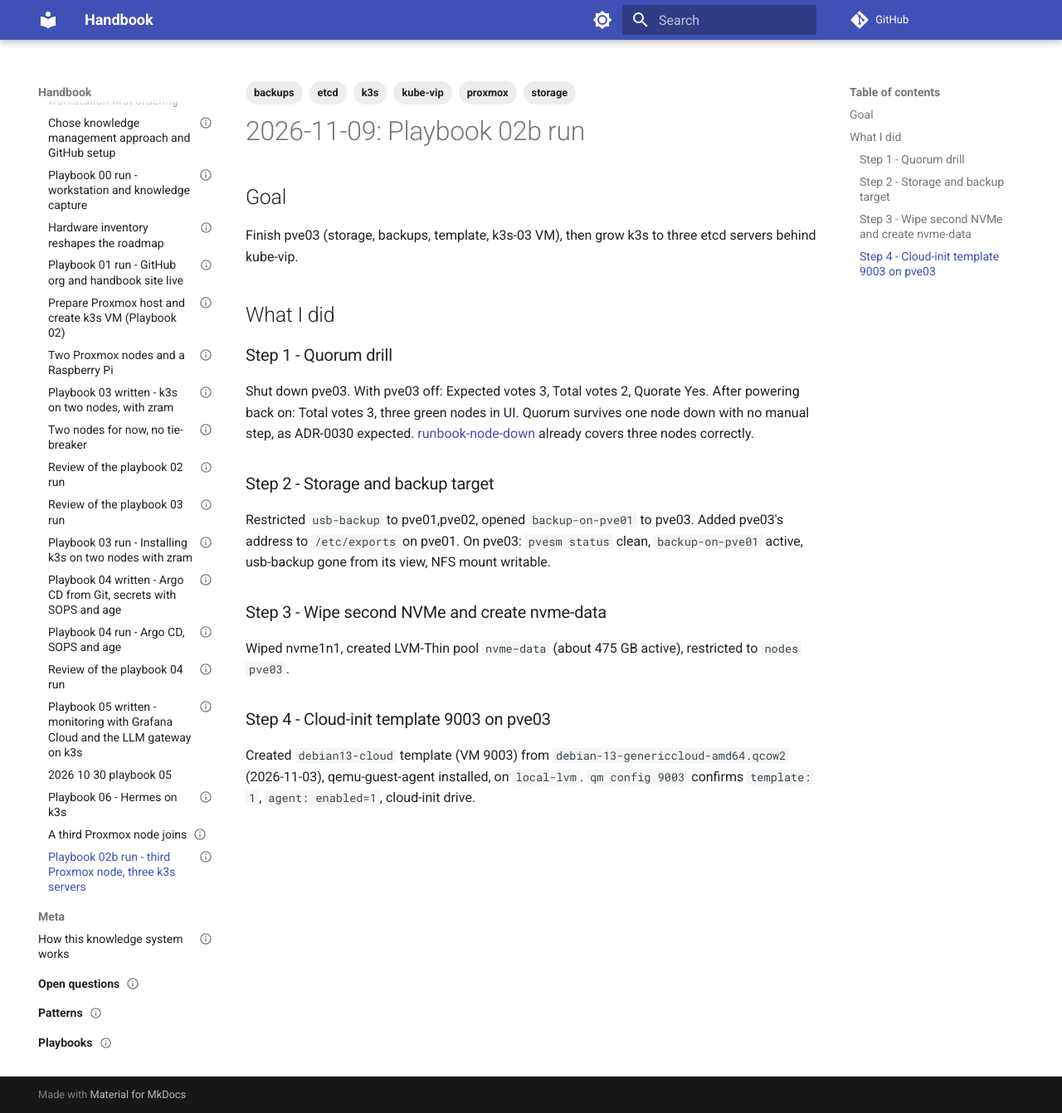
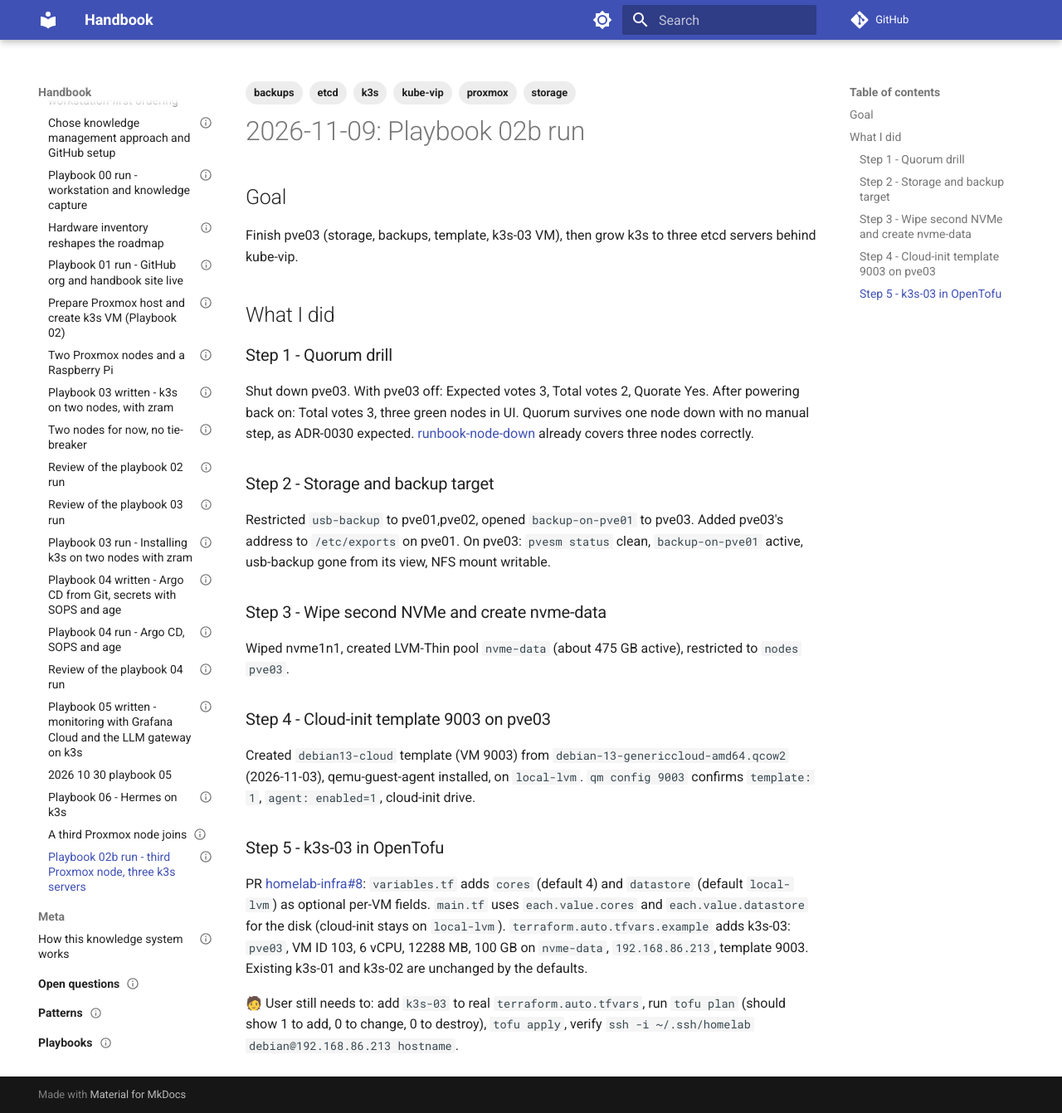
Before and after one commit to ssaav5-ai-labs/handbook, an MkDocs documentation site: the page built from docs/journal/2026/2026-11-09-playbook-02b.md, in a window 1280 px wide and 1342 px high. Shown: the whole window at 83% size. Built offline with MkDocs 1.6.1 and Material for MkDocs 9.7.7, drawn with Linux system fonts in a browser that asks for light colours; comment, search, counter and statistics services are not loaded.

Commit message:
playbook 02b: step 5 tofu changes (cores, datastore, k3s-03 example)

```diff
--- a/docs/journal/2026/2026-11-09-playbook-02b.md
+++ b/docs/journal/2026/2026-11-09-playbook-02b.md
@@ -30,3 +30,8 @@ Wiped nvme1n1, created LVM-Thin pool `nvme-data` (about 475 GB active), restrict
 
 ### Step 4 - Cloud-init template 9003 on pve03
 Created `debian13-cloud` template (VM 9003) from `debian-13-genericcloud-amd64.qcow2` (2026-11-03), qemu-guest-agent installed, on `local-lvm`. `qm config 9003` confirms `template: 1`, `agent: enabled=1`, cloud-init drive.
+
+### Step 5 - k3s-03 in OpenTofu
+PR [homelab-infra#8](https://github.com/ssaav5-ai-labs/homelab-infra/pull/8): `variables.tf` adds `cores` (default 4) and `datastore` (default `local-lvm`) as optional per-VM fields. `main.tf` uses `each.value.cores` and `each.value.datastore` for the disk (cloud-init stays on `local-lvm`). `terraform.auto.tfvars.example` adds k3s-03: `pve03`, VM ID 103, 6 vCPU, 12288 MB, 100 GB on `nvme-data`, `192.168.86.213`, template 9003. Existing k3s-01 and k3s-02 are unchanged by the defaults.
+
+🧑 User still needs to: add `k3s-03` to real `terraform.auto.tfvars`, run `tofu plan` (should show 1 to add, 0 to change, 0 to destroy), `tofu apply`, verify `ssh -i ~/.ssh/homelab debian@192.168.86.213 hostname`.
```
